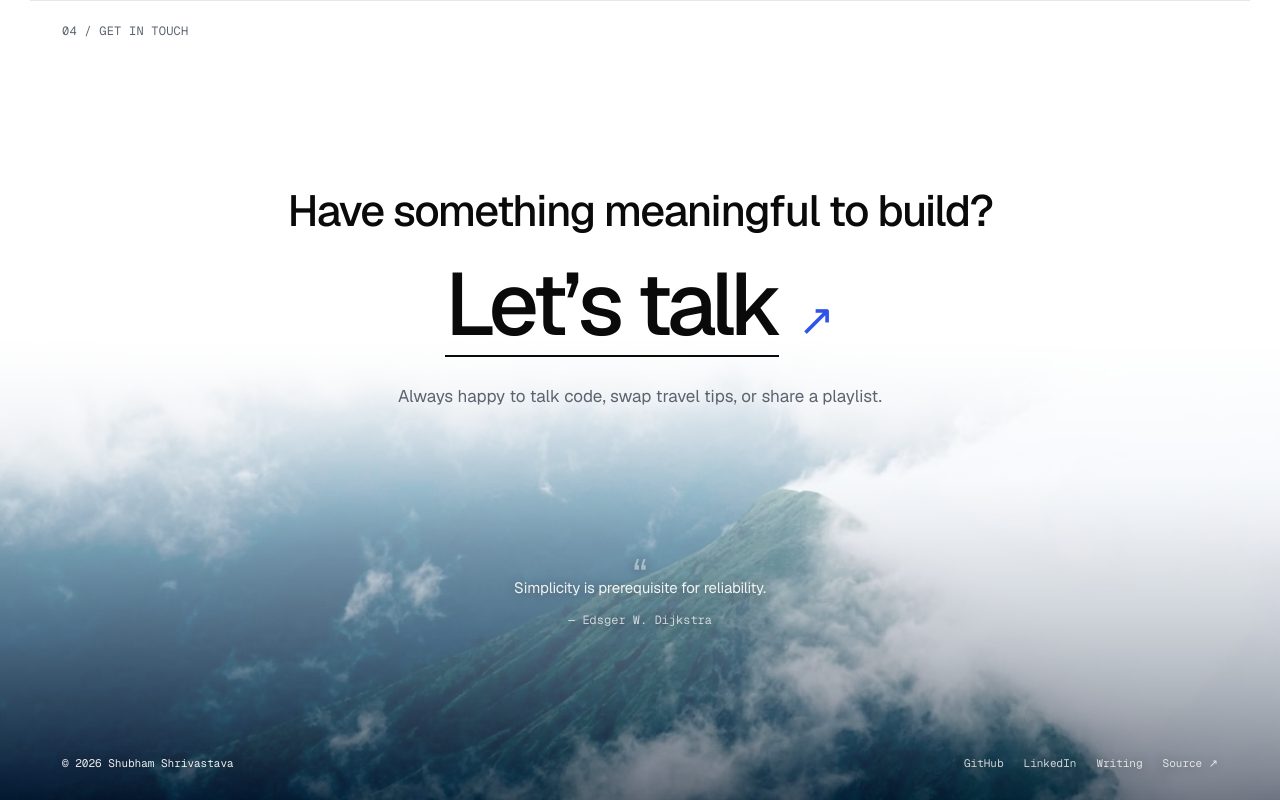
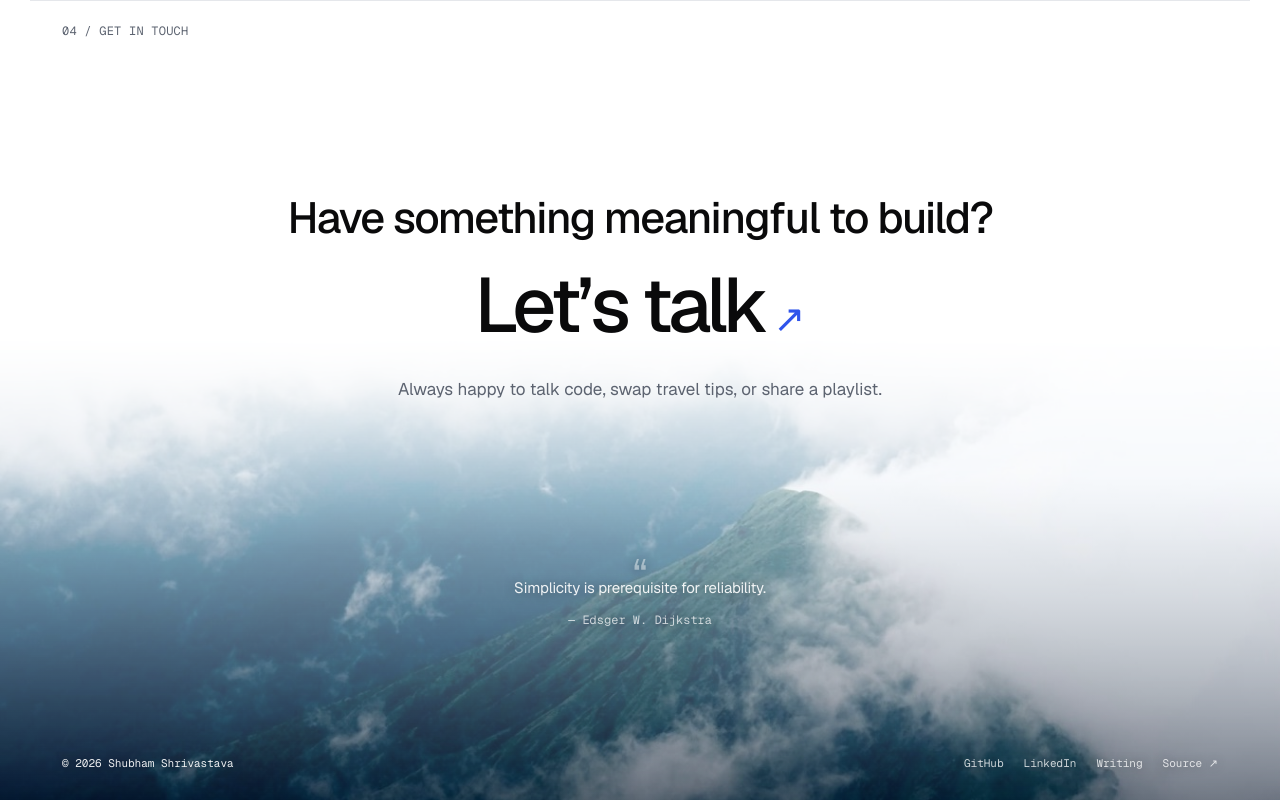
Before and after one commit to Shubham242000/portfolio-webste, a React (Vite) app: page / in a window 1280 px wide. Shown: the part 2885-3685 px from the top of the page. Built offline with nearby package versions, Linux system fonts and the light colour scheme; no server answers.

Commit message:
code changes

```diff
--- a/src/App.css
+++ b/src/App.css
@@ -215,7 +215,10 @@ h1 {
 }
 
 @keyframes hobby-in {
-    from { opacity: 0; transform: translateY(6px); }
+    from {
+        opacity: 0;
+        transform: translateY(6px);
+    }
 }
 
 
@@ -303,7 +306,7 @@ h1 {
     color: var(--accent);
 }
 
-.experience-early > span {
+.experience-early>span {
     color: var(--muted);
     font: 12px "Geist Mono", ui-monospace, monospace;
 }
@@ -420,7 +423,7 @@ h1 {
     opacity: 1;
 }
 
-.experience-outcomes > ul {
+.experience-outcomes>ul {
     margin: 0;
     min-height: 0;
     overflow: hidden;
@@ -541,7 +544,7 @@ h1 {
     isolation: isolate;
 }
 
-.contact > * {
+.contact>* {
     position: relative;
 }
 
@@ -564,7 +567,12 @@ h1 {
 
 /* No photo in dark mode for now; the section stays a clean dark page. */
 :root[data-theme="dark"] .contact-scenery {
-    display: none;
+    background:
+        linear-gradient(to bottom, transparent 30%, rgba(6, 14, 28, .5) 100%),
+        url("/darkbg2.jpg") center 35% / cover no-repeat;
+    -webkit-mask-image: linear-gradient(to bottom, transparent 0%, rgba(0, 0, 0, .55) 45%, #000 100%);
+    mask-image: linear-gradient(to bottom, transparent 0%, rgba(0, 0, 0, .55) 45%, #000 100%);
+    pointer-events: none;
 }
 
 /* Footer and quote sit on the darker part of the photo, so they switch to light text (light theme only). */
@@ -629,12 +637,29 @@ h1 {
     margin-left: 0;
 }
 
-.postcards li:nth-child(2) { --tilt: 2.5deg; }
-.postcards li:nth-child(3) { --tilt: -1.5deg; }
-.postcards li:nth-child(4) { --tilt: 3.5deg; }
-.postcards li:nth-child(5) { --tilt: -2.5deg; }
-.postcards li:nth-child(6) { --tilt: 2deg; }
-.postcards li:nth-child(7) { --tilt: -2deg; }
+.postcards li:nth-child(2) {
+    --tilt: 2.5deg;
+}
+
+.postcards li:nth-child(3) {
+    --tilt: -1.5deg;
+}
+
+.postcards li:nth-child(4) {
+    --tilt: 3.5deg;
+}
+
+.postcards li:nth-child(5) {
+    --tilt: -2.5deg;
+}
+
+.postcards li:nth-child(6) {
+    --tilt: 2deg;
+}
+
+.postcards li:nth-child(7) {
+    --tilt: -2deg;
+}
 
 .postcard {
     position: relative;
@@ -726,48 +751,41 @@ h1 {
     border-color: #fff;
 }
 
-/* Sized just under the hero h1 so the page doesn't end louder than it starts. */
+/* Sized well under the hero h1 so the page doesn't end louder than it starts. */
 .contact-cta {
     display: inline-flex;
     align-items: baseline;
-    gap: .22em;
+    gap: .1em;
     margin-top: 24px;
-    font-size: clamp(3rem, 8vw, 5.5rem);
+    font-size: clamp(2.6rem, 7vw, 4.8rem);
     font-weight: 500;
     letter-spacing: -.055em;
     line-height: 1;
-    transition: color .25s;
 }
 
-/* Underline only under the words, drawn as a background so it can wipe from ink to cobalt on hover. */
+/* No resting underline: a thin cobalt line draws in from the left on hover. */
 .contact-cta-text {
-    padding-bottom: .1em;
-    background:
-        linear-gradient(var(--accent), var(--accent)) left bottom / 0% 2px no-repeat,
-        linear-gradient(var(--ink), var(--ink)) left bottom / 100% 2px no-repeat;
+    padding-bottom: .08em;
+    background: linear-gradient(var(--accent), var(--accent)) left bottom / 0% 2px no-repeat;
     transition: background-size .45s cubic-bezier(.2, .7, .2, 1);
 }
 
+/* Sits on the text baseline, just after "talk". */
 .contact-cta-arrow {
     color: var(--accent);
     font-size: .5em;
     letter-spacing: 0;
-    transition: transform .25s;
-}
-
-.contact-cta:hover,
-.contact-cta:focus-visible {
-    color: var(--accent);
+    transition: transform .3s cubic-bezier(.2, .7, .2, 1);
 }
 
 .contact-cta:hover .contact-cta-text,
 .contact-cta:focus-visible .contact-cta-text {
-    background-size: 100% 2px, 100% 2px;
+    background-size: 100% 2px;
 }
 
 .contact-cta:hover .contact-cta-arrow,
 .contact-cta:focus-visible .contact-cta-arrow {
-    transform: translate(.12em, -.12em);
+    transform: translate(.18em, -.18em);
 }
 
 .contact-cta:focus-visible {
@@ -828,15 +846,25 @@ h1 {
 }
 
 @keyframes quote-in {
-    from { opacity: 0; transform: translateY(6px); }
-    to { opacity: 1; transform: none; }
+    from {
+        opacity: 0;
+        transform: translateY(6px);
+    }
+
+    to {
+        opacity: 1;
+        transform: none;
+    }
 }
 
 @keyframes quote-shimmer {
-    to { background-position: -200% 0; }
+    to {
+        background-position: -200% 0;
+    }
 }
 
 @media (prefers-reduced-motion: reduce) {
+
     .quote blockquote,
     .quote-skeleton {
         animation: none;
```
Also changed, not shown: public/darkbg2.jpg (added).
